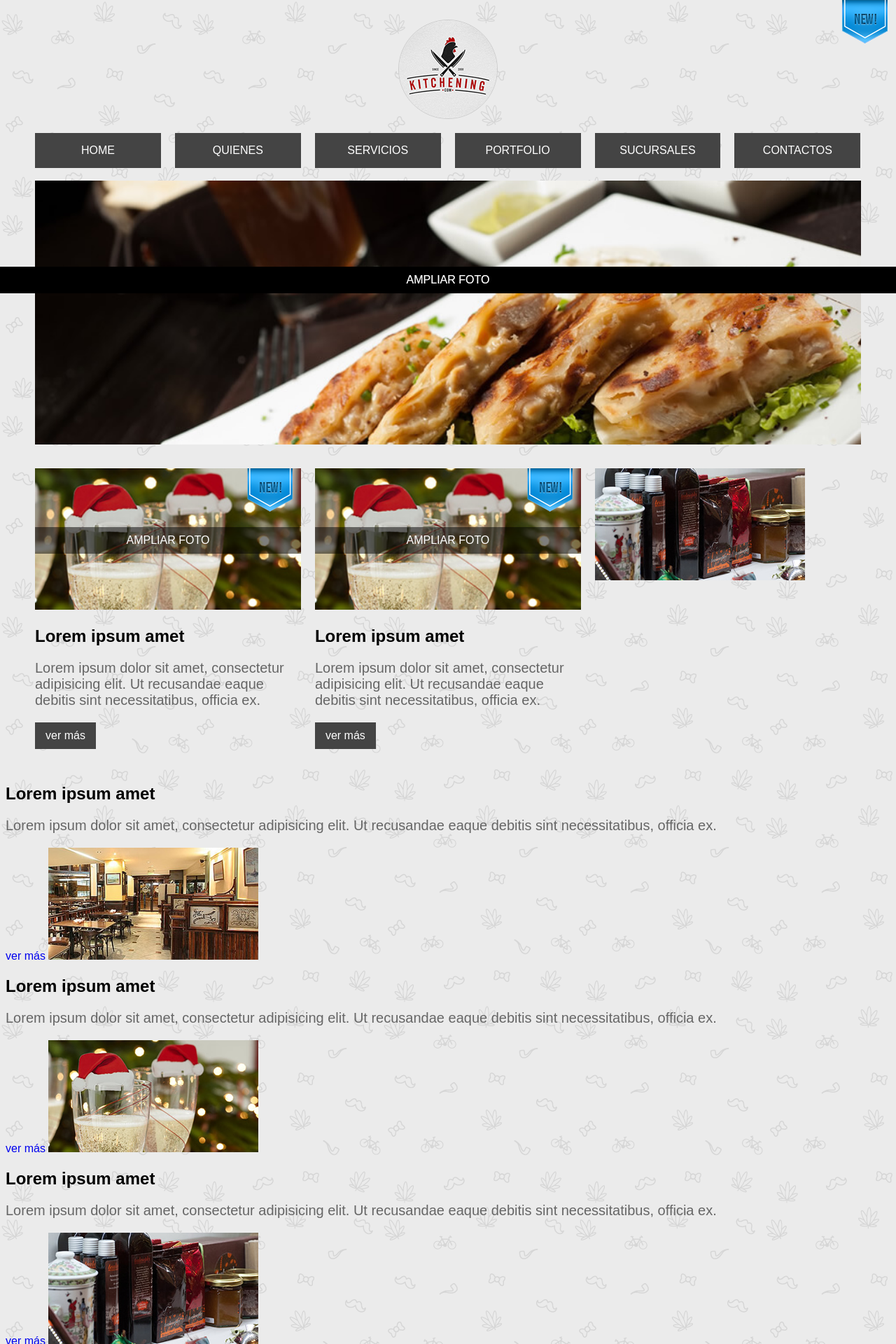
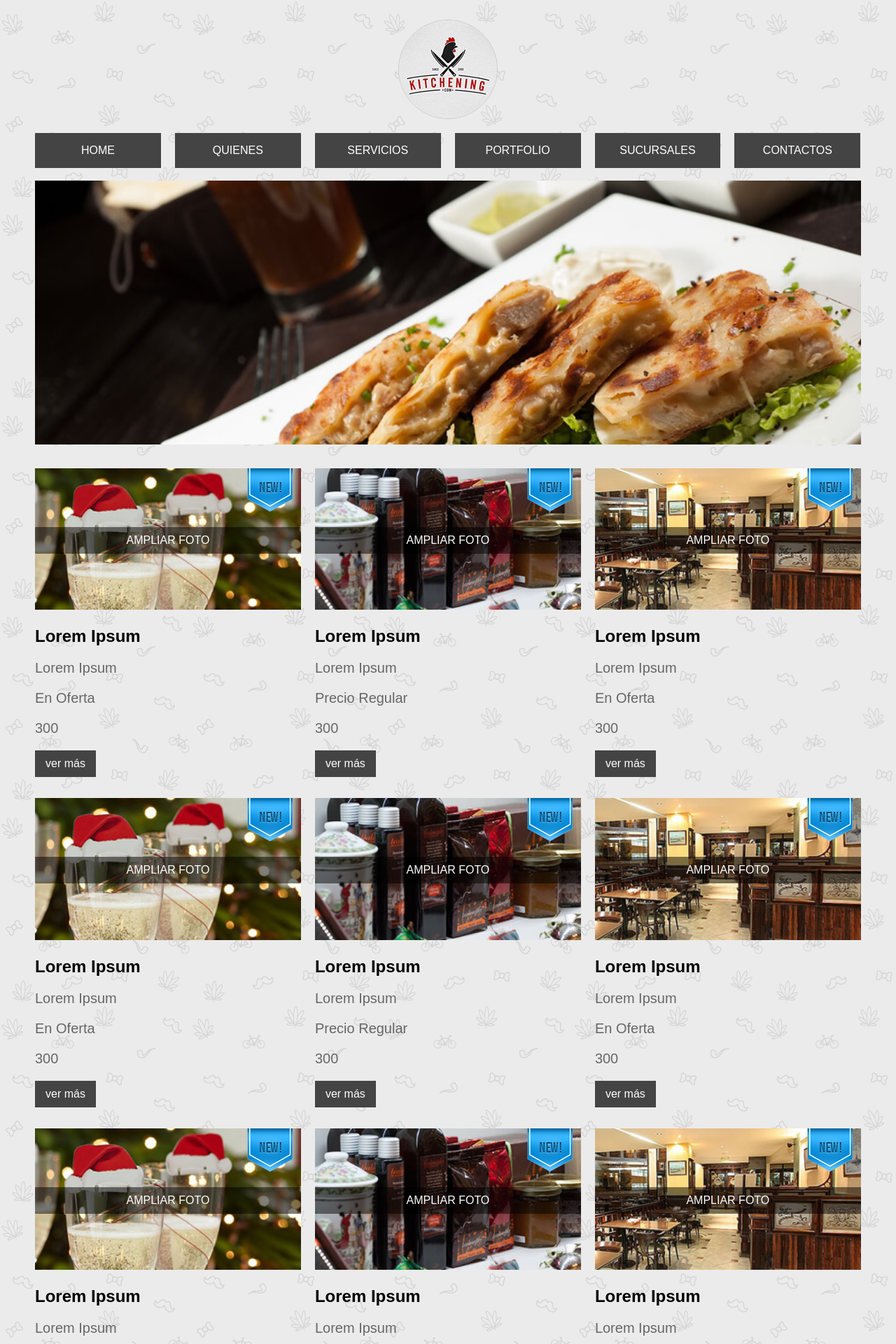
Before and after one commit to AleioD/EjercicioPHP0516, a PHP site: page / in a window 1280 px wide. Shown: the top 1920 px of the page at 70% size. Run offline with PHP 8.4, Linux system fonts and the light colour scheme.

Commit message:
arreglo kitchening

```diff
--- a/kitchening-resuleto/html/index.php
+++ b/kitchening-resuleto/html/index.php
@@ -128,29 +128,21 @@
 
 		<!-- productos -->
 		<section class="vip-products">
+			<?php foreach ($productos as $unProducto) :?>
 			<article class="product">
 				<div class="photo-container">
-					<img class="photo" src="images/img-pdto-1.jpg" alt="pdto 01">
-					<img class="special" src="images/img-nuevo.png" alt="plato nuevo">
-					<a class="zoom" href="#">Ampliar foto</a>
+						<img class="photo" src="images/<?php echo $unProducto['imagen'];?>" alt="pdto 01">
+						<img class="special" src="images/img-nuevo.png" alt="plato nuevo">
+						<a class="zoom" href="#">Ampliar foto</a>
 				</div>
-				<h2>Lorem ipsum amet</h2>
-				<p>Lorem ipsum dolor sit amet, consectetur adipisicing elit. Ut recusandae eaque debitis sint necessitatibus, officia ex.</p>
-				<a class="more" href="#">ver más</a>
-			</article>
-			<article class="product">
-				<div class="photo-container">
-					<?php foreach ($productos as $unProducto) :?>
-						<?php foreach ($unProducto as $valor => $unvalor) : ?>
-							<?php if ($valor == "imagen") : ?>
-								<img class="photo" src=<?="images/$unvalor"?> alt="pdto 01">
-								<img class="special" src="images/img-nuevo.png" alt="plato nuevo">
-								<a class="zoom" href="#">Ampliar foto</a>
-				</div>
-							<?php endif; ?>
-						<?php endforeach; ?>
-				<h2>Lorem ipsum amet</h2>
-				<p>Lorem ipsum dolor sit amet, consectetur adipisicing elit. Ut recusandae eaque debitis sint necessitatibus, officia ex.</p>
+				<h2><?php echo $unProducto['titulo'];?></h2>
+				<p><?php echo $unProducto['descripcion'];?></p>
+				<?php if ($unProducto['enOferta'] == true) : ?>
+					<p><?php echo "En Oferta"?></p>
+				<?php else : ?>
+					<p><?php echo "Precio Regular"?></p>
+				<?php endif; ?>
+				<p><?php echo $unProducto['precio'];?></p>
 				<a class="more" href="#">ver más</a>
 				</article>
 			<?php endforeach; ?>
```
